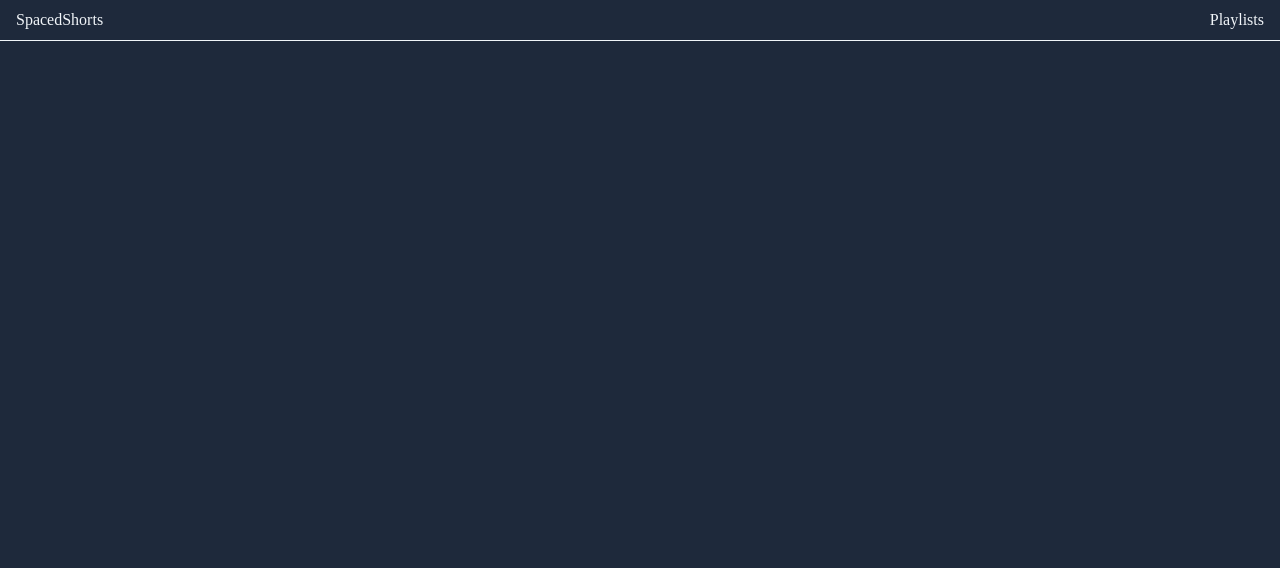
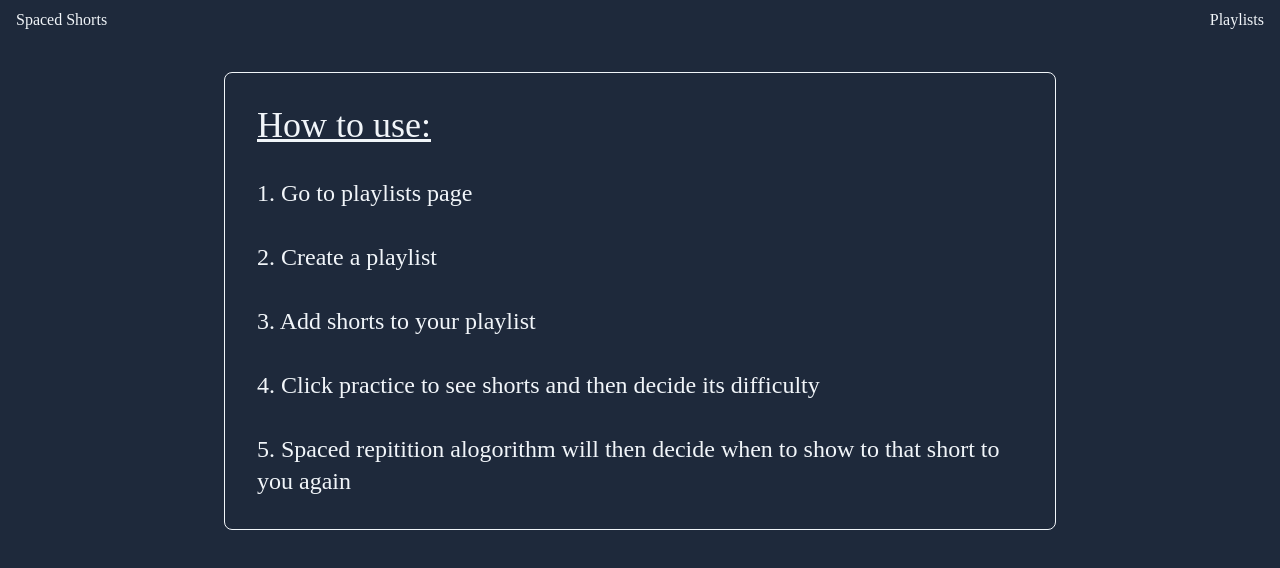
Before and after one commit to dnlaxe/spaced-shorts, a React (Vite) app in the folder client/: page / in a window 1280 px wide. Shown: the top 568 px of the page. Built offline with nearby package versions, Linux system fonts and the light colour scheme; a web font is replaced by a local one.

Commit message:
feat: homepage

```diff
--- a/client/src/app/App.tsx
+++ b/client/src/app/App.tsx
@@ -2,6 +2,7 @@ import { BrowserRouter, Routes, Route, useLocation } from "react-router";
 import WatchPage from "../features/watch/WatchPage";
 import PlaylistsPage from "../features/playlists/PlaylistsPage";
 import Navbar from "../components/Navbar";
+import HomePage from "../features/home/HomePage";
 
 function AppLayout() {
   const location = useLocation();
@@ -14,6 +15,7 @@ function AppLayout() {
       </div>
       <div className="max-w-4xl mx-auto flex flex-col flex-1 w-full">
         <Routes>
+          <Route path="/" element={<HomePage />} />
           <Route path="/watch" element={<WatchPage />} />
           <Route path="/playlists" element={<PlaylistsPage />} />
         </Routes>
--- a/client/src/components/Navbar.tsx
+++ b/client/src/components/Navbar.tsx
@@ -2,8 +2,8 @@ import { Link } from "react-router";
 
 export default function Navbar() {
   return (
-    <nav className="flex justify-between items-center border-b px-4 py-2">
-      <h1>SpacedShorts</h1>
+    <nav className="flex justify-between items-center px-4 py-2">
+      <Link to="/">Spaced Shorts</Link>
       <div className="flex gap-4">
         <Link to="/playlists">Playlists</Link>
       </div>
--- /dev/null
+++ b/client/src/features/home/HomePage.tsx
@@ -0,0 +1,17 @@
+export default function HomePage() {
+  return (
+    <div className="p-8 border m-8 rounded-lg">
+      <h1 className="text-4xl underline mb-8">How to use:</h1>
+      <ul className="flex flex-col gap-8 text-2xl">
+        <li>1. Go to playlists page</li>
+        <li>2. Create a playlist</li>
+        <li>3. Add shorts to your playlist</li>
+        <li>4. Click practice to see shorts and then decide its difficulty</li>
+        <li>
+          5. Spaced repitition alogorithm will then decide when to show to that
+          short to you again
+        </li>
+      </ul>
+    </div>
+  );
+}
--- a/client/src/features/playlists/components/PlaylistCard.tsx
+++ b/client/src/features/playlists/components/PlaylistCard.tsx
@@ -121,12 +121,13 @@ export default function PlaylistCard({
 
   return (
     <>
-      <div className="playlist-card flex flex-col bg-white">
-        <div className="card-top border flex flex-col p-2">
+      <div className="playlist-card flex flex-col bg-white rounded-lg border overflow-hidden">
+        <div className="card-top flex flex-col p-2">
           <div className="p-2">
             {isEditing ? (
               <div className="name-playlist flex gap-2">
                 <input
+                  autoFocus
                   value={currentTitle}
                   className="border-b focus:outline-none flex-1"
                   onChange={(e) => setCurrentTitle(e.target.value)}
@@ -165,14 +166,17 @@ export default function PlaylistCard({
           </div>
         </div>
 
-        <div className="border border-t-0 flex py-1 px-2 items-center justify-between">
+        <div className="flex py-1 px-2 items-center justify-between">
           {playlist.shorts.length === 0 ? (
             <div className="pl-2">No shorts. Click Add to add one.</div>
           ) : (
             <Link
               to="/watch"
               state={{ playlistId: playlist.id }}
-              className={`ml-2 text-sm italic ${sessionCount === 0 ? "pointer-events-none" : "not-italic"
+              className={`ml-2 text-sm italic ${
+                sessionCount === 0
+                  ? "pointer-events-none"
+                  : "not-italic underline"
               }`}
             >
               {sessionCount !== 0 ? "Practice " : dueLabel}
@@ -245,7 +249,7 @@ export default function PlaylistCard({
         </div>
 
         {openBox === "add" && (
-          <div className="add-shorts-box border border-t-0 p-2 flex flex-col gap-2">
+          <div className="add-shorts-box p-2 flex flex-col gap-2">
             <div className="relative add-short flex gap-2">
               <input
                 type="url"
@@ -288,7 +292,7 @@ export default function PlaylistCard({
         )}
 
         {openBox === "manage" && (
-          <div className="shorts-list-box border border-t-0 p-2 flex flex-col gap-2">
+          <div className="shorts-list-box p-2 flex flex-col gap-2">
             <div className="px-2">
               <div className="playlist-count">
                 {playlist.shorts.length}{" "}
@@ -309,7 +313,7 @@ export default function PlaylistCard({
         )}
 
         {openBox === "settings" && (
-          <div className="settings-box flex border border-t-0 p-4 gap-4">
+          <div className="settings-box flex p-4 gap-4">
             <div className="flex-1 min-w-0 flex flex-col gap-2">
               <p>New short limit: {playlist.settings.newLimit}</p>
 
@@ -355,7 +359,7 @@ export default function PlaylistCard({
         )}
 
         {openBox === "delete" && (
-          <div className="delete-box flex border border-t-0 py-2 px-4 gap-4 text-sm flex-row justify-between">
+          <div className="delete-box flex py-2 px-4 gap-4 text-sm flex-row justify-between">
             <div className="text-base">Delete this playlist forever?</div>
             <div className="flex gap-4">
               <button
```
Lines whose indentation alone changed are shown as unchanged.
